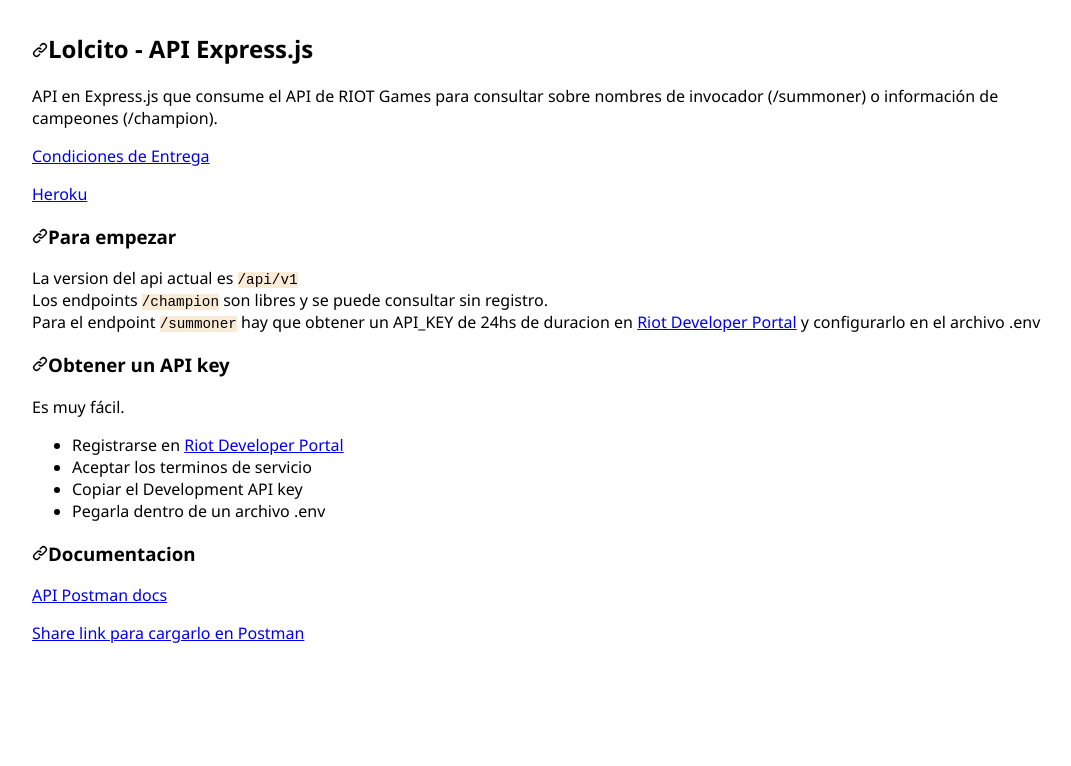
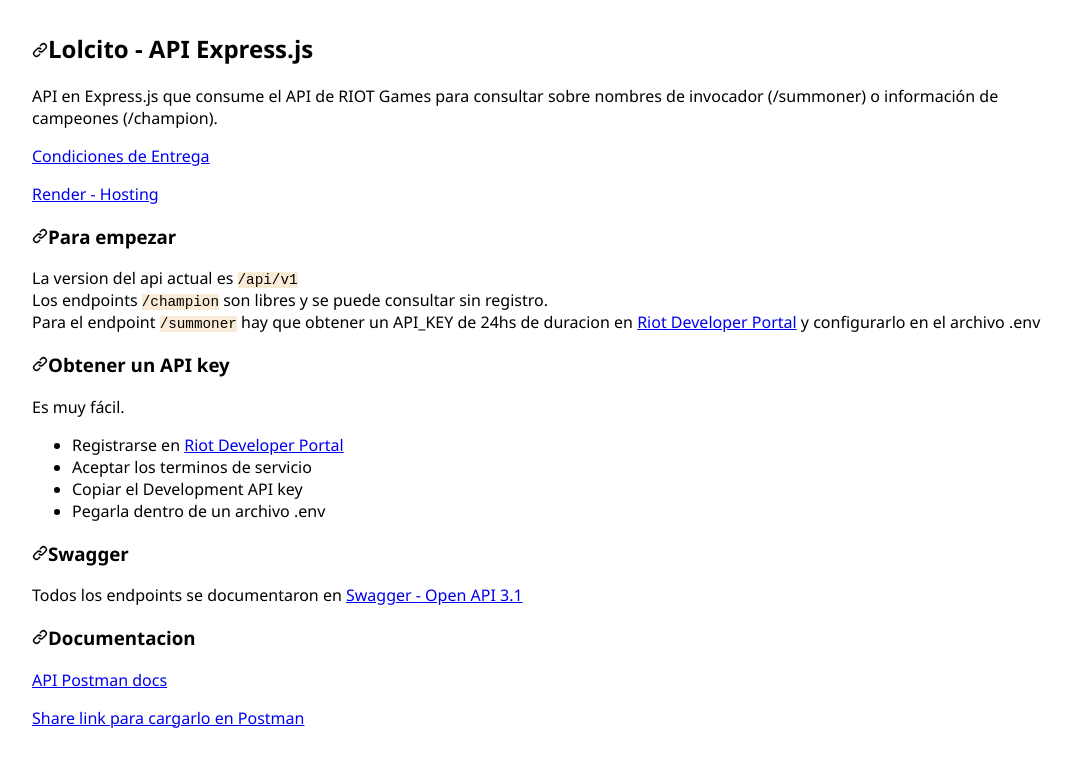
Before and after one commit to dantegt/lolcito, a website: page public/index.html in a window 1280 px wide. Shown: the whole page, without its empty margins (96-1167 px from the left). Drawn offline with Linux system fonts and the light colour scheme.

Commit message:
Update endpoint Swagger

```diff
--- a/models/server.js
+++ b/models/server.js
@@ -24,7 +24,7 @@
       },
       servers: [
         {
-          url: "http://localhost:8080/api/v1",
+          url: "/api/v1",
         },
       ],
     },
--- a/public/index.html
+++ b/public/index.html
@@ -16,7 +16,7 @@
         <h1 dir="auto"><a id="user-content-api-expressjs" class="anchor" aria-hidden="true" href="#api-expressjs"><svg class="octicon octicon-link" viewBox="0 0 16 16" version="1.1" width="16" height="16" aria-hidden="true"><path fill-rule="evenodd" d="M7.775 3.275a.75.75 0 001.06 1.06l1.25-1.25a2 2 0 112.83 2.83l-2.5 2.5a2 2 0 01-2.83 0 .75.75 0 00-1.06 1.06 3.5 3.5 0 004.95 0l2.5-2.5a3.5 3.5 0 00-4.95-4.95l-1.25 1.25zm-4.69 9.64a2 2 0 010-2.83l2.5-2.5a2 2 0 012.83 0 .75.75 0 001.06-1.06 3.5 3.5 0 00-4.95 0l-2.5 2.5a3.5 3.5 0 004.95 4.95l1.25-1.25a.75.75 0 00-1.06-1.06l-1.25 1.25a2 2 0 01-2.83 0z"></path></svg></a>Lolcito - API Express.js</h1>
         <p dir="auto">API en Express.js que consume el API de RIOT Games para consultar sobre nombres de invocador (/summoner) o información de campeones (/champion).</p>
         <p dir="auto"><a href="/condiciones-entrega-api.pdf">Condiciones de Entrega</a></p>
-        <p dir="auto"><a href="https://tup-lolcito.herokuapp.com/" rel="nofollow">Heroku</a></p>
+        <p dir="auto"><a href="https://lolcito-express.onrender.com/" rel="nofollow">Render - Hosting</a></p>
         <h3 dir="auto"><a id="user-content-para-empezar" class="anchor" aria-hidden="true" href="#para-empezar"><svg class="octicon octicon-link" viewBox="0 0 16 16" version="1.1" width="16" height="16" aria-hidden="true"><path fill-rule="evenodd" d="M7.775 3.275a.75.75 0 001.06 1.06l1.25-1.25a2 2 0 112.83 2.83l-2.5 2.5a2 2 0 01-2.83 0 .75.75 0 00-1.06 1.06 3.5 3.5 0 004.95 0l2.5-2.5a3.5 3.5 0 00-4.95-4.95l-1.25 1.25zm-4.69 9.64a2 2 0 010-2.83l2.5-2.5a2 2 0 012.83 0 .75.75 0 001.06-1.06 3.5 3.5 0 00-4.95 0l-2.5 2.5a3.5 3.5 0 004.95 4.95l1.25-1.25a.75.75 0 00-1.06-1.06l-1.25 1.25a2 2 0 01-2.83 0z"></path></svg></a>Para empezar</h2>
         <p dir="auto">La version del api actual es <code>/api/v1</code><br>
         Los endpoints <code>/champion</code> son libres y se puede consultar sin registro.<br>
@@ -29,6 +29,8 @@
         <li>Copiar el Development API key</li>
         <li>Pegarla dentro de un archivo .env</li>
         </ul>
+        <h3 dir="auto"><a id="user-content-documentacion" class="anchor" aria-hidden="true" href="#swagger"><svg class="octicon octicon-link" viewBox="0 0 16 16" version="1.1" width="16" height="16" aria-hidden="true"><path fill-rule="evenodd" d="M7.775 3.275a.75.75 0 001.06 1.06l1.25-1.25a2 2 0 112.83 2.83l-2.5 2.5a2 2 0 01-2.83 0 .75.75 0 00-1.06 1.06 3.5 3.5 0 004.95 0l2.5-2.5a3.5 3.5 0 00-4.95-4.95l-1.25 1.25zm-4.69 9.64a2 2 0 010-2.83l2.5-2.5a2 2 0 012.83 0 .75.75 0 001.06-1.06 3.5 3.5 0 00-4.95 0l-2.5 2.5a3.5 3.5 0 004.95 4.95l1.25-1.25a.75.75 0 00-1.06-1.06l-1.25 1.25a2 2 0 01-2.83 0z"></path></svg></a>Swagger</h3>
+        <p dir="auto">Todos los endpoints se documentaron en <a href="/swagger" rel="nofollow">Swagger - Open API 3.1</a></p>
         <h3 dir="auto"><a id="user-content-documentacion" class="anchor" aria-hidden="true" href="#documentacion"><svg class="octicon octicon-link" viewBox="0 0 16 16" version="1.1" width="16" height="16" aria-hidden="true"><path fill-rule="evenodd" d="M7.775 3.275a.75.75 0 001.06 1.06l1.25-1.25a2 2 0 112.83 2.83l-2.5 2.5a2 2 0 01-2.83 0 .75.75 0 00-1.06 1.06 3.5 3.5 0 004.95 0l2.5-2.5a3.5 3.5 0 00-4.95-4.95l-1.25 1.25zm-4.69 9.64a2 2 0 010-2.83l2.5-2.5a2 2 0 012.83 0 .75.75 0 001.06-1.06 3.5 3.5 0 00-4.95 0l-2.5 2.5a3.5 3.5 0 004.95 4.95l1.25-1.25a.75.75 0 00-1.06-1.06l-1.25 1.25a2 2 0 01-2.83 0z"></path></svg></a>Documentacion</h3>
         <p dir="auto"><a href="https://documenter.getpostman.com/view/23525710/2s83S87WAK" rel="nofollow">API Postman docs</a></p>
         <p dir="auto"><a href="https://www.postman.com/telecoms-astronaut-80158309/workspace/workspace/collection/23525710-03d26889-1345-4e83-989f-7a6d517bac4a?action=share&creator=23525710" rel="nofollow">Share link para cargarlo en Postman</a></p>
```
